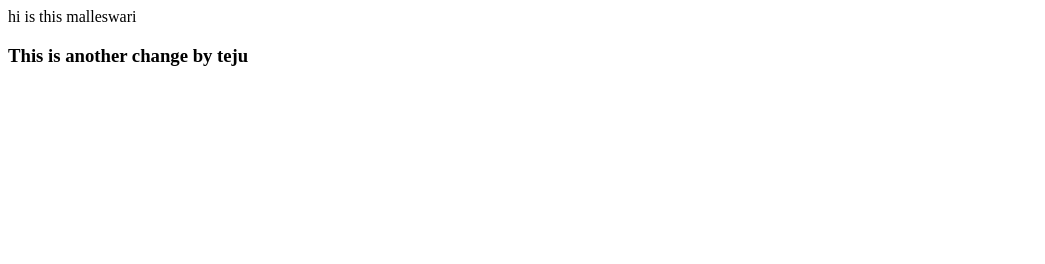
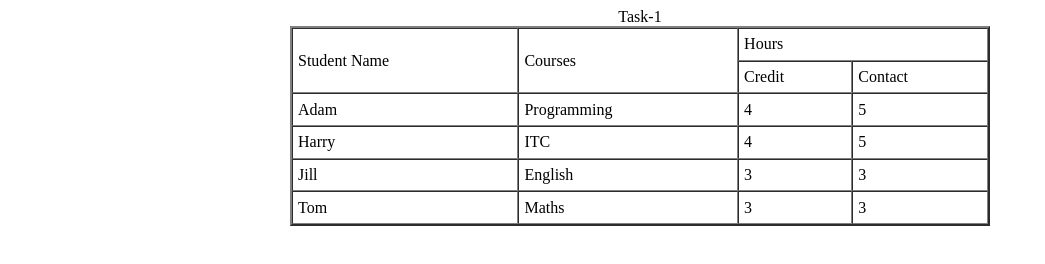
Before and after one commit to raavimalleswari/collavoratormalli, a plain HTML site: page index.html in a window 1280 px wide. Shown: the whole page, without its empty margins (0-1045 px from the left). Drawn offline with Linux system fonts and the light colour scheme.

Commit message:
table added my malli

```diff
--- a/index.html
+++ b/index.html
@@ -6,8 +6,44 @@
     <title>Document</title>
 </head>
 <body>
-    hi is this malleswari
-
-    <h3>This is another change by teju</h3>
+    <table border="2px solid" cellpadding="5px" cellspacing="0px" align="center" height="200px" width="700px">
+        <caption>Task-1</caption>
+        <tr>
+            <td rowspan="2">Student Name</td>
+            <td rowspan="2">Courses</td>
+            <td colspan="2">Hours</td>
+            <!-- <td></td> -->
+        </tr>
+        <tr>
+            <!-- <td></td> -->
+            <!-- <td></td> -->
+            <td>Credit</td>
+            <td>Contact</td>
+        </tr>
+        <tr>
+            <td>Adam</td>
+            <td>Programming</td>
+            <td>4</td>
+            <td>5</td>
+        </tr>
+        <tr>
+            <td>Harry</td>
+            <td>ITC</td>
+            <td>4</td>
+            <td>5</td>
+        </tr>
+        <tr>
+            <td>Jill</td>
+            <td>English</td>
+            <td>3</td>
+            <td>3</td>
+        </tr>
+        <tr>
+            <td>Tom</td>
+            <td>Maths</td>
+            <td>3</td>
+            <td>3</td>
+        </tr>
+    </table>
 </body>
 </html>
```
